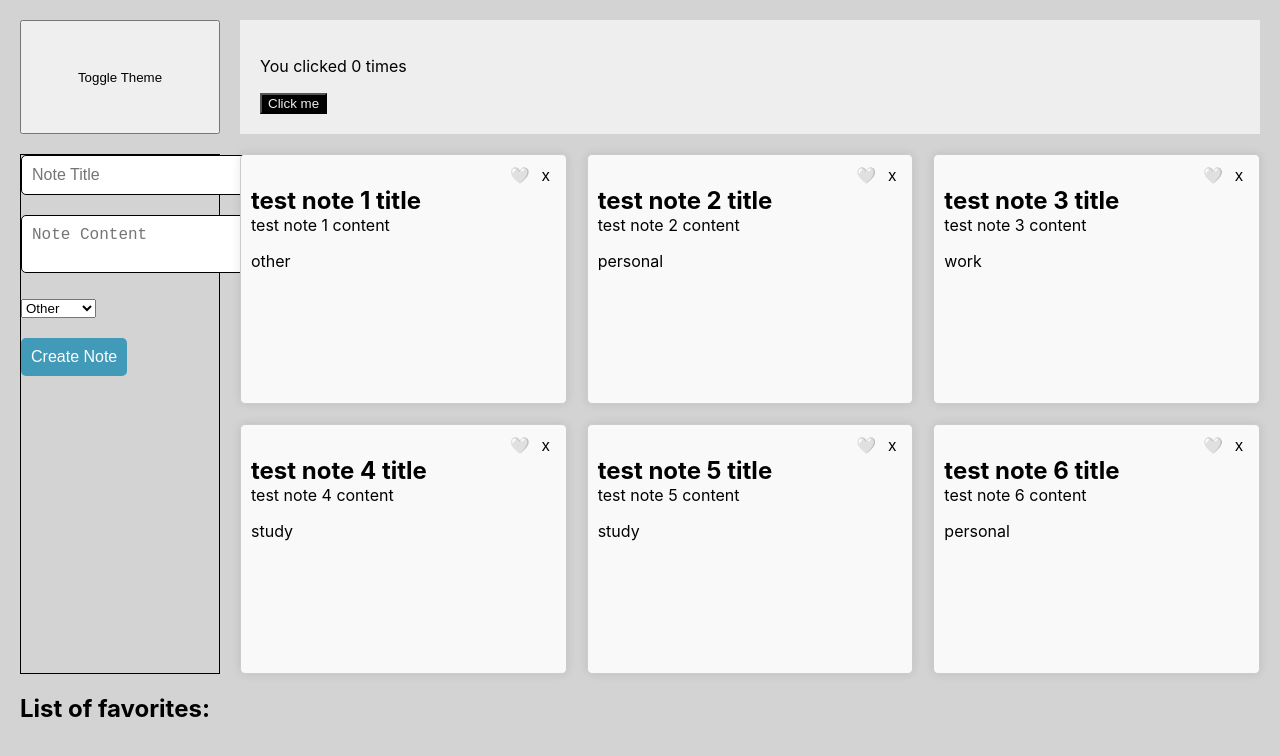
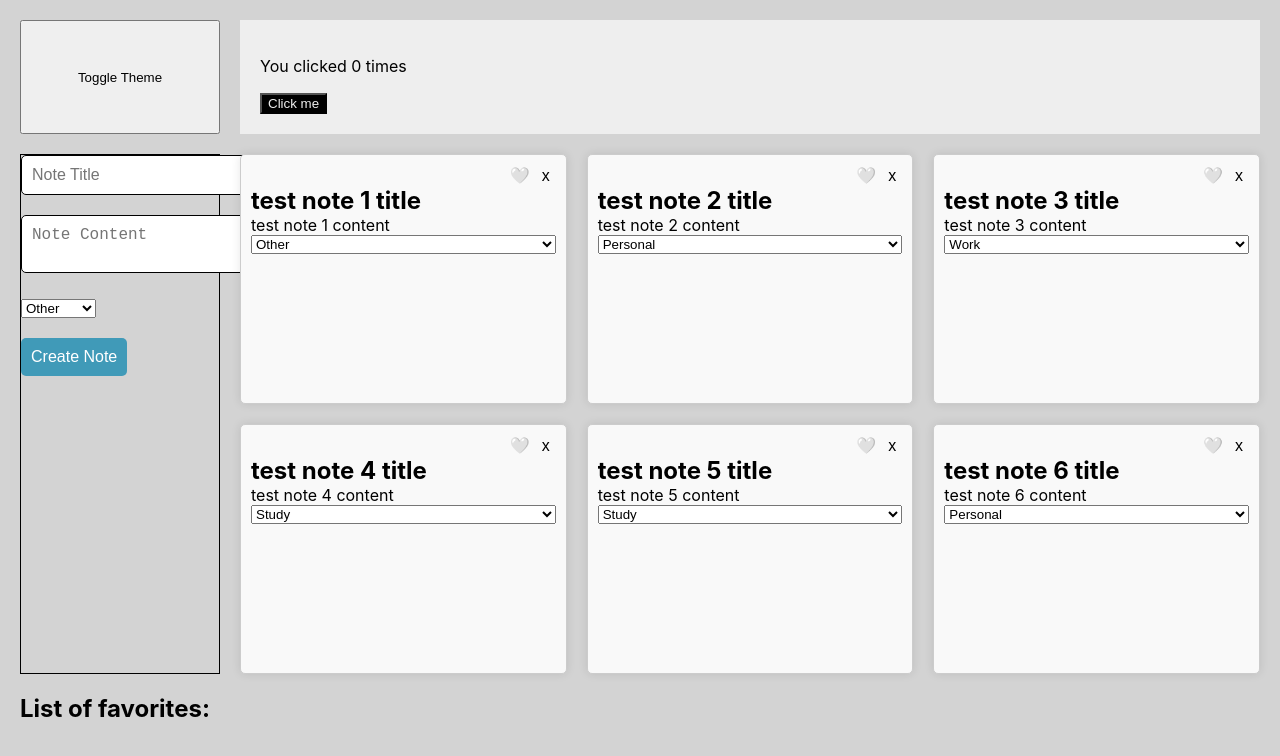
Before and after one commit to FaZeDrug/CSE-110-LAB-2, a React (Create React App) app in the folder my-app/: page / in a window 1280 px wide. Shown: the top 756 px of the page. Built offline with nearby package versions, Linux system fonts and the light colour scheme.

Commit message:
finished w everything except the toggle theme

```diff
--- a/my-app/src/App.tsx
+++ b/my-app/src/App.tsx
@@ -15,8 +15,6 @@ function App() {
     category: 'other',
   };
   const [createNote, setCreateNote] = useState<Note>(initialNote);
-  const [selectedNote, setSelectedNote] = useState<Note | null>(null);
-
   const contentRef = useRef<HTMLDivElement>(null);
 
   const createNoteHandler = (event: React.FormEvent) => {
@@ -44,6 +42,29 @@ function App() {
         prevNotes.map((n) => (n.id === note.id ? updatedNote : n))
       );
     }
+  };
+
+  // Function to handle changes to the title
+  const handleTitleChange = (event: React.FormEvent<HTMLHeadingElement>, note: Note) => {
+    const updatedTitle = event.currentTarget.textContent || "";
+    const updatedNote = { ...note, title: updatedTitle };
+    setNotes((prevNotes) =>
+      prevNotes.map((n) => (n.id === note.id ? updatedNote : n))
+    );
+  };
+
+  // Function to handle changes to the label
+  const handleLabelChange = (event: React.ChangeEvent<HTMLSelectElement>, note: Note) => {
+    const updatedLabel = event.target.value as Label;
+    const updatedNote = { ...note, label: updatedLabel };
+    setNotes((prevNotes) =>
+      prevNotes.map((n) => (n.id === note.id ? updatedNote : n))
+    );
+  };
+
+  // Function to handle note deletion
+  const handleDeleteNote = (noteId: number) => {
+    setNotes((prevNotes) => prevNotes.filter((note) => note.id !== noteId));
   };
 
   return (
@@ -104,9 +125,21 @@ function App() {
               >
                 {favorites.includes(note.title) ? '❤️' : '🤍'}
               </button>
-              <button className="remove-button">x</button>
+              <button
+                className="remove-button"
+                onClick={() => handleDeleteNote(note.id)}
+              >
+                x
+              </button>
             </div>
-            <h2>{note.title}</h2>
+            <h2
+              contentEditable={true}
+              suppressContentEditableWarning={true}
+              onInput={(event) => handleTitleChange(event, note)}
+              className="editable-title"
+            >
+              {note.title}
+            </h2>
             <div
               ref={contentRef}
               contentEditable={true}
@@ -116,7 +149,16 @@ function App() {
             >
               {note.content}
             </div>
-            <p>{note.label}</p>
+            <select
+              className="editable-label"
+              value={note.label}
+              onChange={(event) => handleLabelChange(event, note)}
+            >
+              <option value={Label.personal}>Personal</option>
+              <option value={Label.study}>Study</option>
+              <option value={Label.work}>Work</option>
+              <option value={Label.other}>Other</option>
+            </select>
           </div>
         ))}
       </div>
```
